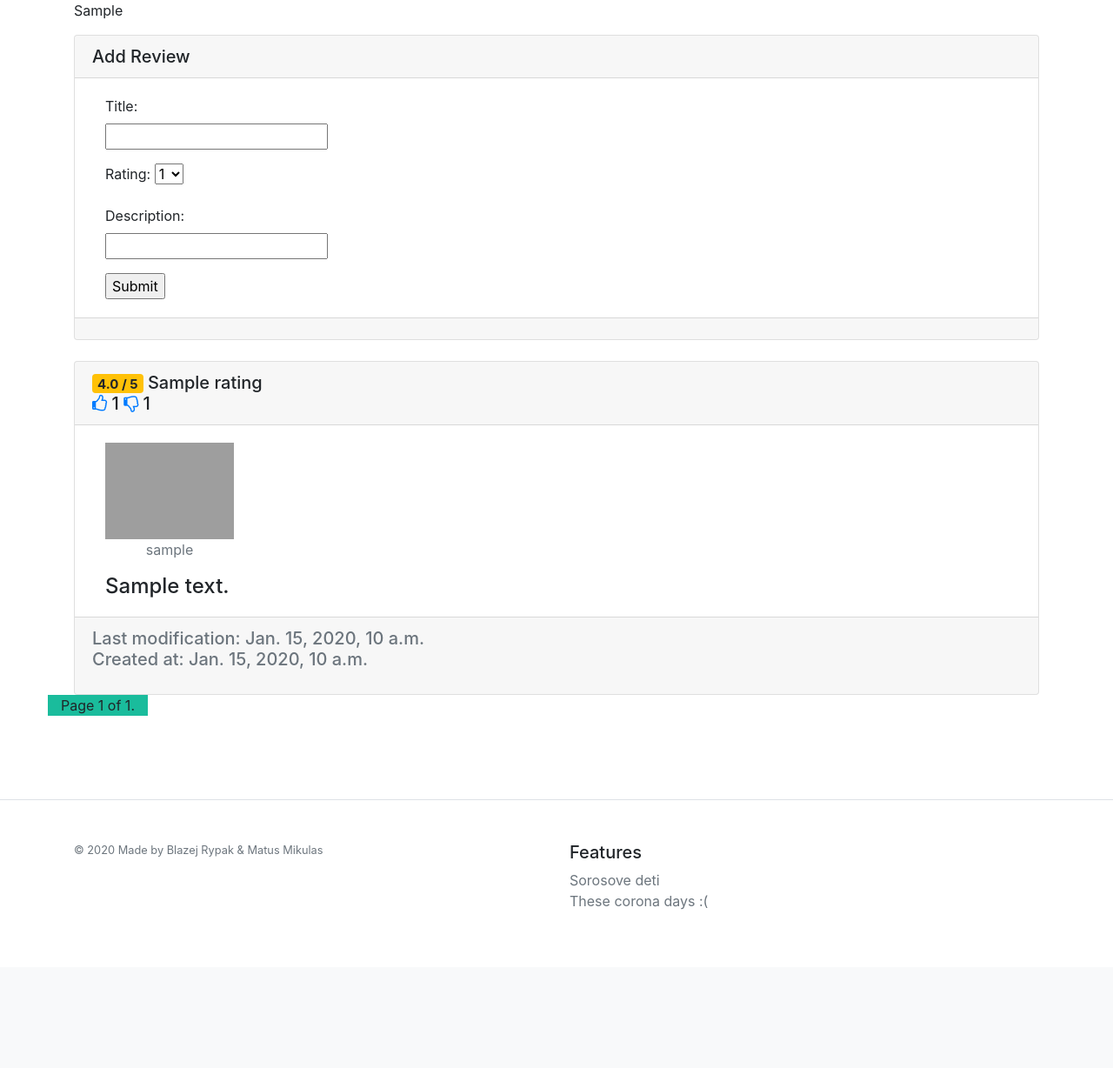
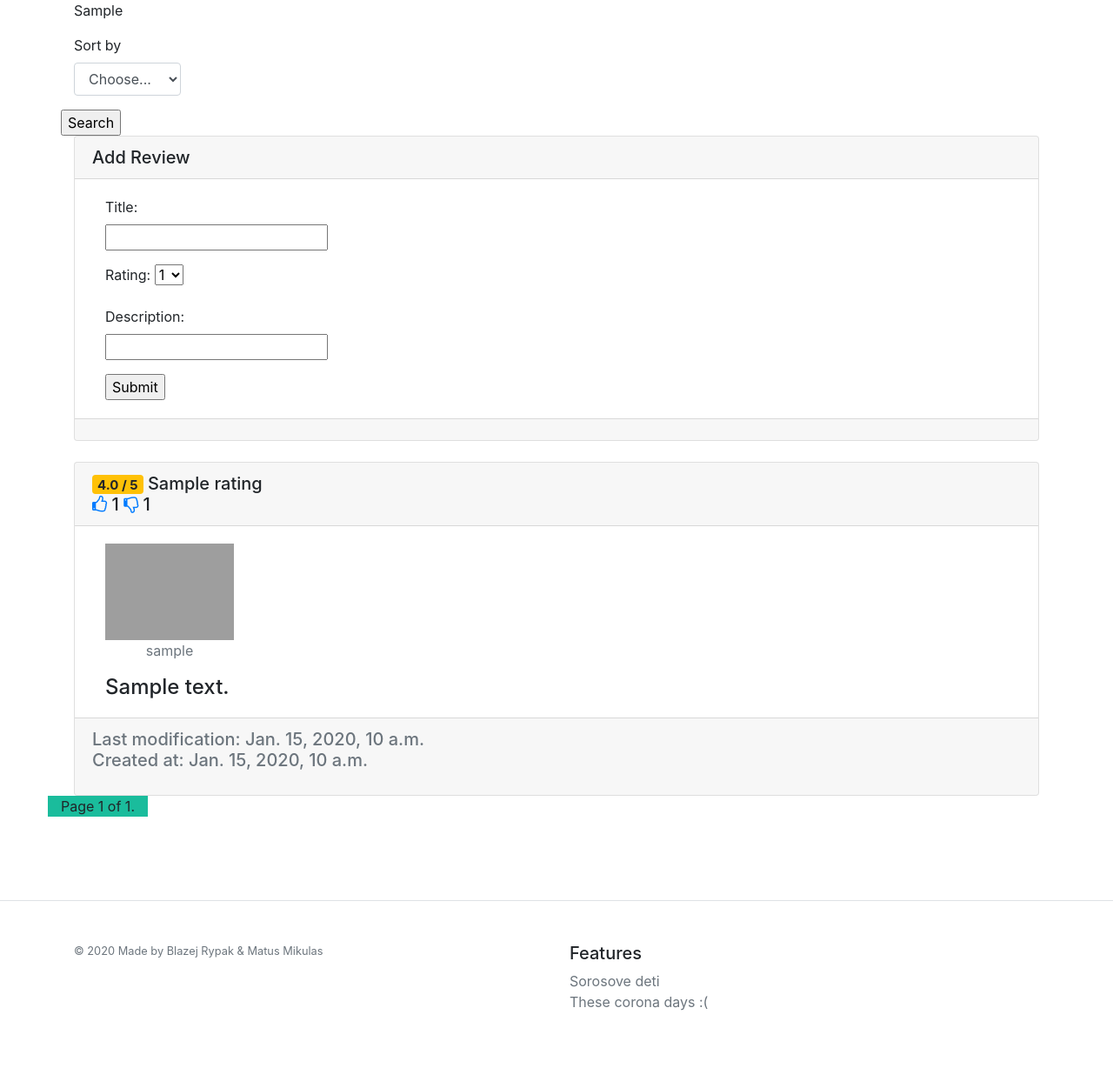
Before and after one commit to blazejrypak/dbs_project_movies, a Django app: page /movies/details/1/ in a window 1280 px wide. Shown: the part 751-1979 px from the top of the page at 87% size. Before the commit the page ends 1797 px from the top, so only its background shows below. Run offline with Django 3.2, Linux system fonts and the light colour scheme; a user stored in the database is signed in; tables that the repository leaves empty hold one stand-in row (values such as "Sample post"); some libraries are stand-ins or nearby versions; grey boxes are pictures that could not be loaded.

Commit message:
Added filter to movie details reviews

```diff
--- a/movie_projx/movie_app/views.py
+++ b/movie_projx/movie_app/views.py
@@ -16,6 +16,7 @@ from movie_projx import settings
 from .forms import UserForm, UserProfileInfoForm, MovieRatingsForm
 from .models import Movies, Genres, Languages, MoviesGenres, Productioncountries, Productioncompanies, Casts, \
     MovieRatings, MovieRatingsVotes
+from django.db.models import *
 
 from django.forms.models import model_to_dict
 
@@ -173,10 +174,6 @@ def movie_details(request, movie_id):
         f"""SELECT * FROM productioncompanies INNER JOIN movies_productioncompanies ON (productioncompanies.productioncompanyid = movies_productioncompanies.productioncompanies_id) WHERE movies_productioncompanies.movie_id = {movie_id}""")
     casts = Casts.objects.raw(f"""SELECT 1 as castID,* FROM casts WHERE casts.movie_id = {movie_id}""")
 
-    movie_ratings = MovieRatings.objects.filter(movieid=movie_id)
-    ratings_paginator = Paginator(movie_ratings, 10)  # 10 movies per page
-    ratings_page = ratings_paginator.get_page(request.GET.get('page'))
-
     rating_bar = {
         'one': 10,
         'two': 2,
@@ -199,27 +196,51 @@ def movie_details(request, movie_id):
             pass
     else:
         rating_form = MovieRatingsForm()
-
-
+    sort_val = request.GET.get('sort_val')
+    sort_types = [
+        {
+            'id': 'date',
+            'name': 'Date'
+        },
+        {
+            'id': 'rank',
+            'name': 'Ranking'
+        },
+        {
+            'id': 'popularity',
+            'name': 'Popularity'
+        }
+    ]
+    if sort_val == 'date':
+        movie_ratings = MovieRatings.objects.filter(userid=request.user).order_by('updated_at')
+    elif sort_val == 'rank':
+        movie_ratings = MovieRatings.objects.filter(userid=request.user).annotate(rank=(Sum(F('up_votes')-F('down_votes'), output_field=FloatField()))*F('rating')).order_by('-rank')
+    elif sort_val == 'popularity':
+        movie_ratings = MovieRatings.objects.filter(userid=request.user).annotate(popularity=(F('up_votes')-F('down_votes'))).order_by('-popularity')
+    else:
+        movie_ratings = MovieRatings.objects.filter(userid=request.user)
+    ratings_paginator = Paginator(movie_ratings, 10)  # 10 movies per page
+    ratings_page = ratings_paginator.get_page(request.GET.get('page'))
     return render(request, 'movie_app/movie_details.html',
                   {'movie': movie_obj, 'genres': genres, 'production_countries': production_countries,
                    'production_companies': production_companies, 'casts': casts, 'rating_bar': rating_bar,
-                   'rating_form': rating_form, 'ratings_page': ratings_page})
+                   'rating_form': rating_form, 'ratings_page': ratings_page, 'sort_types': sort_types})
 
 
 def movie_ratings_vote(request, rating_id, vote_value):
     obj = MovieRatings.objects.get(id=rating_id)
-    if vote_value:
-        obj.up_votes = obj.up_votes + 1
-    elif not vote_value:
-        obj.down_votes = obj.down_votes + 1
-    obj.save()
-    p, created = MovieRatingsVotes.objects.get_or_create(movie_rating_id=obj, userid=request.user, vote=vote_value)
-    if not created:
-        p.userid = request.user
-        p.vote = vote_value
-        p.movie_rating_id = obj
-        p.save()
+    if obj.userid is not request.user:
+        if vote_value:
+            obj.up_votes = obj.up_votes + 1
+        elif not vote_value:
+            obj.down_votes = obj.down_votes + 1
+        obj.save()
+        p, created = MovieRatingsVotes.objects.get_or_create(movie_rating_id=obj, userid=request.user, vote=vote_value)
+        if not created:
+            p.userid = request.user
+            p.vote = vote_value
+            p.movie_rating_id = obj
+            p.save()
     return redirect('movie_app:details', movie_id=obj.movieid.movieid)
 
 
@@ -343,7 +364,7 @@ def dashboard_reviews(request):
     if sort_val == 'date':
         ratings_page = MovieRatings.objects.filter(userid=request.user).order_by('created_at')
     elif sort_val == 'popularity':
-        ratings_page = MovieRatings.objects.filter(userid=request.user).order_by('up_votes')
+        ratings_page = MovieRatings.objects.filter(userid=request.user).annotate(popularity=(F('up_votes')-F('down_votes'))).order_by('-popularity')
     return render(request, 'movie_app/dashboard_reviews.html', {'ratings_page': ratings_page, 'sort_types': sort_types})
 
 
--- a/movie_projx/templates/movie_app/movie_details.html
+++ b/movie_projx/templates/movie_app/movie_details.html
@@ -130,7 +130,22 @@
 
         </div>
     </div>
-
+    <div class="row">
+        <div class="search-container">
+            <form action="{% url 'movie_app:details' movie_id=movie.movieid %}" method="get">
+                <div class="form-group col-md-12">
+                    <label for="inputState">Sort by</label>
+                    <select id="inputState" class="form-control" name="sort_val">
+                        <option selected value="">Choose...</option>
+                        {% for type in sort_types %}
+                            <option value='{{ type.id }}'>{{ type.name }}</option>
+                        {% endfor %}
+                    </select>
+                </div>
+                <input type="submit" name="" value="Search">
+            </form>
+        </div>
+    </div>
     <div class="row">
         <div class="col-md-12">
             {% if user.is_authenticated %}
@@ -164,9 +179,12 @@
                 <br>
 
                 <div class="card">
-                    <h5 class="card-header"> <span class="badge badge-warning"> {{ rating.rating }} / 5</span> {{ rating.title }} <br>
-                        <a href="{% url 'movie_app:movie_ratings_vote' rating_id=rating.id vote_value=1 %}"><i class="fa fa-thumbs-o-up"></i></a> {{ rating.up_votes }}
-                        <a href="{% url 'movie_app:movie_ratings_vote' rating_id=rating.id vote_value=0 %}"><i class="fa fa-thumbs-o-down"></i></a> {{ rating.down_votes }}
+                    <h5 class="card-header"><span
+                            class="badge badge-warning"> {{ rating.rating }} / 5</span> {{ rating.title }} <br>
+                        <a href="{% url 'movie_app:movie_ratings_vote' rating_id=rating.id vote_value=1 %}"><i
+                                class="fa fa-thumbs-o-up"></i></a> {{ rating.up_votes }}
+                        <a href="{% url 'movie_app:movie_ratings_vote' rating_id=rating.id vote_value=0 %}"><i
+                                class="fa fa-thumbs-o-down"></i></a> {{ rating.down_votes }}
 
                     </h5>
 
@@ -174,7 +192,7 @@
                         <div class="col-md-2">
                             <img src="https://image.ibb.co/jw55Ex/def_face.jpg"
                                  class="img img-rounded img-fluid max-width: 25%"/>
-                            <p class="text-secondary text-center"> <span itemprop="name"> {{ rating.userid }}</span></p>
+                            <p class="text-secondary text-center"><span itemprop="name"> {{ rating.userid }}</span></p>
                         </div>
                         <div class="col-md-10">
                             <h4 class="card-text">{{ rating.description }} </h4>
@@ -183,10 +201,10 @@
                     <div class="card-footer">
                         <h5>
                             <p class="text-secondary">
-                            <span>Last modification: {{ rating.updated_at }}</span>
-                            <br>
-                            <i class="far fa-calendar-alt"></i>
-                            <span>Created at: {{ rating.created_at }}</span>
+                                <span>Last modification: {{ rating.updated_at }}</span>
+                                <br>
+                                <i class="far fa-calendar-alt"></i>
+                                <span>Created at: {{ rating.created_at }}</span>
                             </p>
                         </h5>
                     </div>
@@ -194,7 +212,7 @@
             </div>
 
         {% endfor %}
-            <div class="row" style="background-color: #1abc9c">
+        <div class="row" style="background-color: #1abc9c">
             <div class="container">
                 <div class="pagination">
                     <span class="step-links">
```
